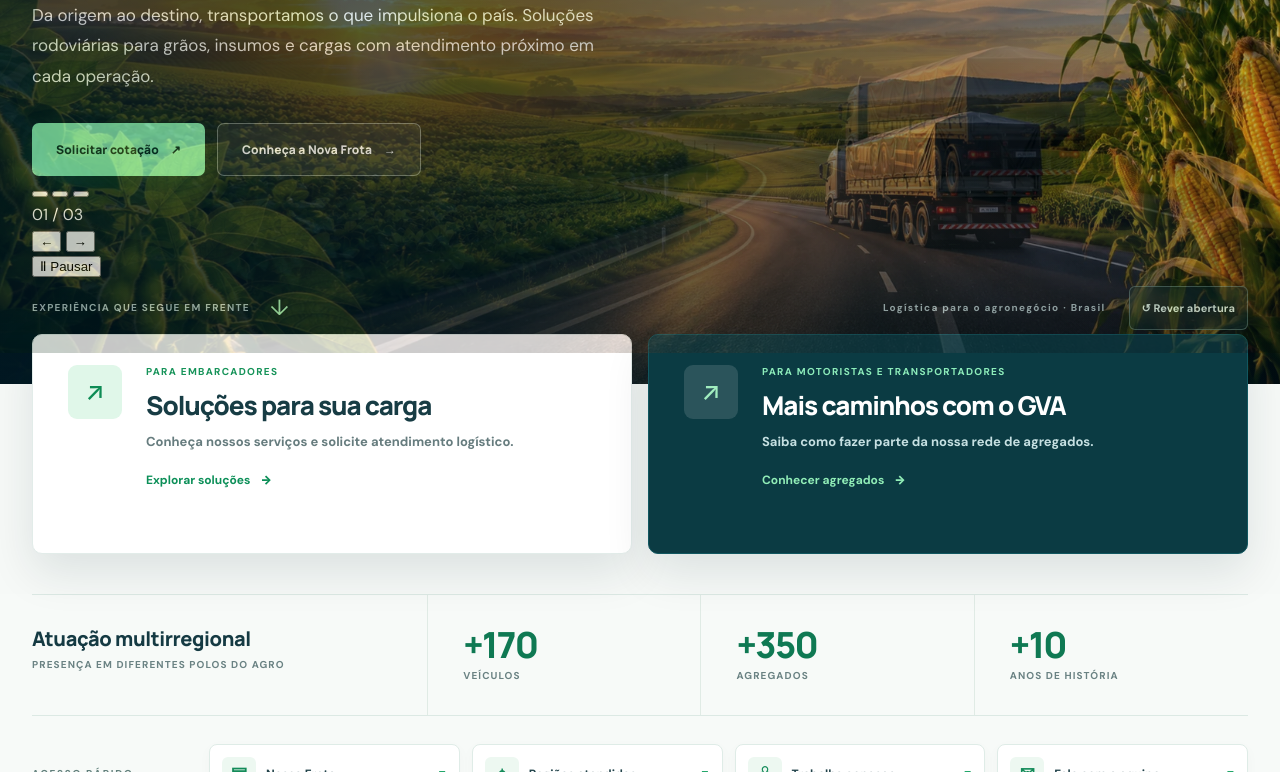
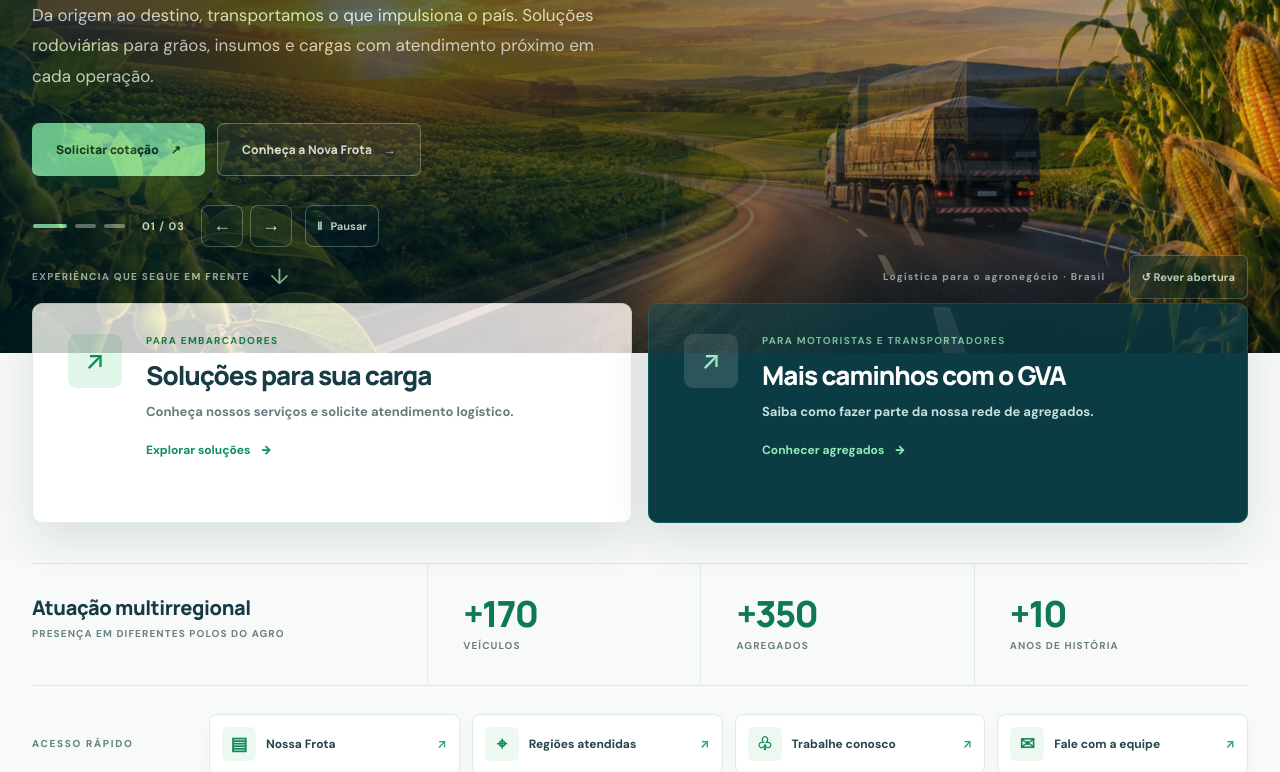
Before and after one commit to Netosmith/novafrota-logistica, a plain HTML site: page index.html in a window 1280 px wide. Shown: the part 447-1219 px from the top of the page. Drawn offline with Linux system fonts and the light colour scheme.

Commit message:
fix: ativar estilos do slider e priorizar paisagem agrícola no primeiro quadro

```diff
--- a/index.html
+++ b/index.html
@@ -10,16 +10,17 @@
   <link rel="stylesheet" href="assets/css/style.css?v=8">
   <link rel="stylesheet" href="assets/css/refresh-2026.css?v=2">
   <link rel="stylesheet" href="assets/css/elegance-2026.css?v=2">
-  <link rel="stylesheet" href="assets/css/referencia-2026.css?v=1">
+  <link rel="stylesheet" href="assets/css/referencia-2026.css?v=hero-fix-3">
   <link rel="stylesheet" href="assets/css/operacao-publica-2026.css?v=1">
   <link rel="stylesheet" href="assets/css/cinematica-home-2026.css?v=4">
   <link rel="stylesheet" href="assets/css/agro-abertura-2026.css?v=2">
   <link rel="stylesheet" href="assets/css/hero-continuidade-agro-2026.css?v=2">
+  <link rel="stylesheet" href="assets/css/hero-slider-2026.css?v=1">
   <link rel="stylesheet" href="assets/css/segmentos-ilustrados-2026.css?v=1">
   <script src="assets/js/site.js?v=2" defer></script>
   <script src="assets/js/vagas.js?v=2" defer></script>
   <script src="assets/js/intro-home.js?v=8" defer></script>
-  <script src="assets/js/hero-slider.js?v=1" defer></script>
+  <script src="assets/js/hero-slider.js?v=2" defer></script>
 </head>
 <body class="home nf-home-v4">
 <div class="nf-intro nf-agro-intro" id="nf-site-intro" role="dialog" aria-modal="true" aria-labelledby="nf-intro-name" aria-describedby="nf-intro-tagline" hidden>
@@ -108,7 +109,7 @@
 <main id="conteudo" class="site-main nf-home">
   <!-- Continuidade visual: mesma paisagem agrícola da abertura, antes dos demais slides. -->
   <section class="nf-hero nf-hero-v4" aria-labelledby="nf-hero-title">
-    <div class="nf-hero-v4-media nf-hero-v4-slides" aria-hidden="true">
+    <div class="nf-hero-v4-media nf-hero-v4-slides" aria-hidden="true" style="background-image:url('assets/images/intro/cenario-agronegocio-2026.webp')">
       <div class="nf-hero-v4-slide is-active nf-hero-v4-slide-agro" style="background-image:url('assets/images/intro/cenario-agronegocio-2026.webp')" data-hero-slide="0"></div>
       <div class="nf-hero-v4-slide" style="background-image:url('assets/css/images/rodocacamba.png')" data-hero-slide="1"></div>
       <div class="nf-hero-v4-slide" style="background-image:url('assets/images/eventos/evento3.jpeg')" data-hero-slide="2"></div>
```
